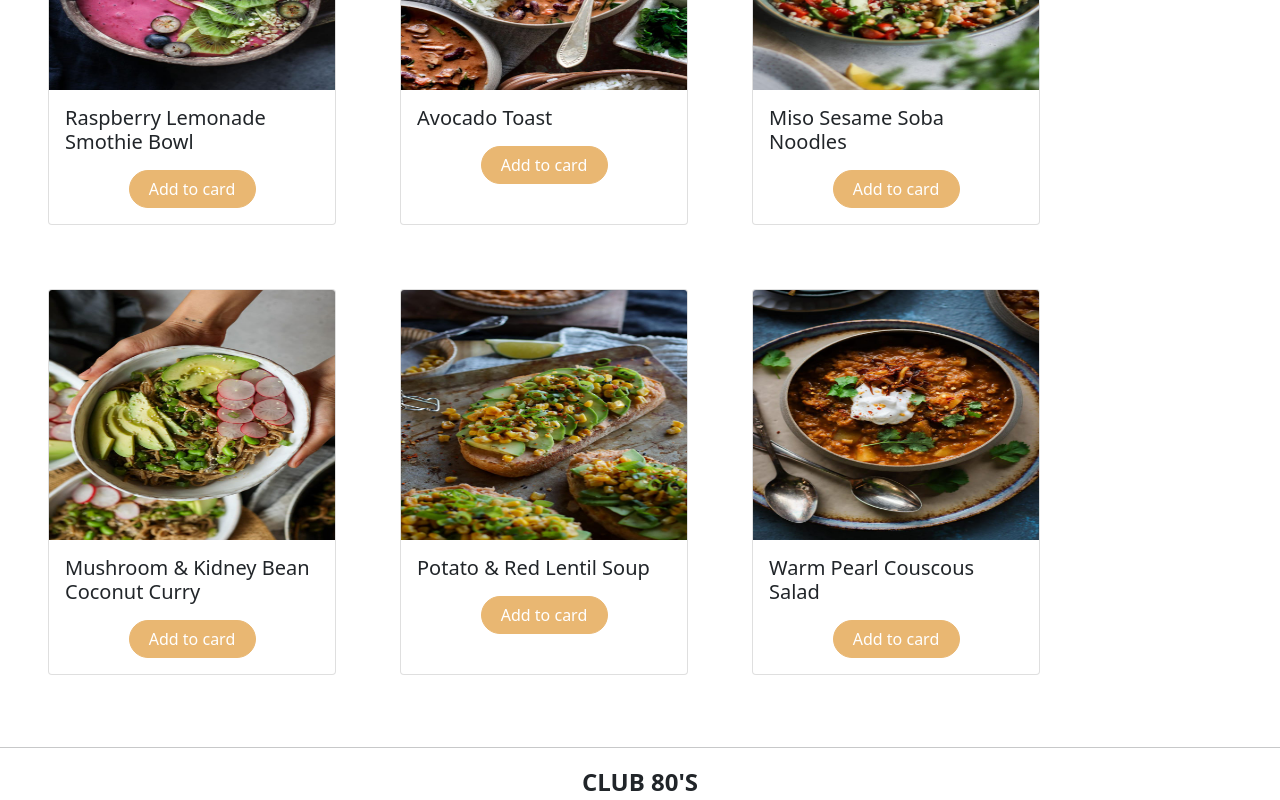
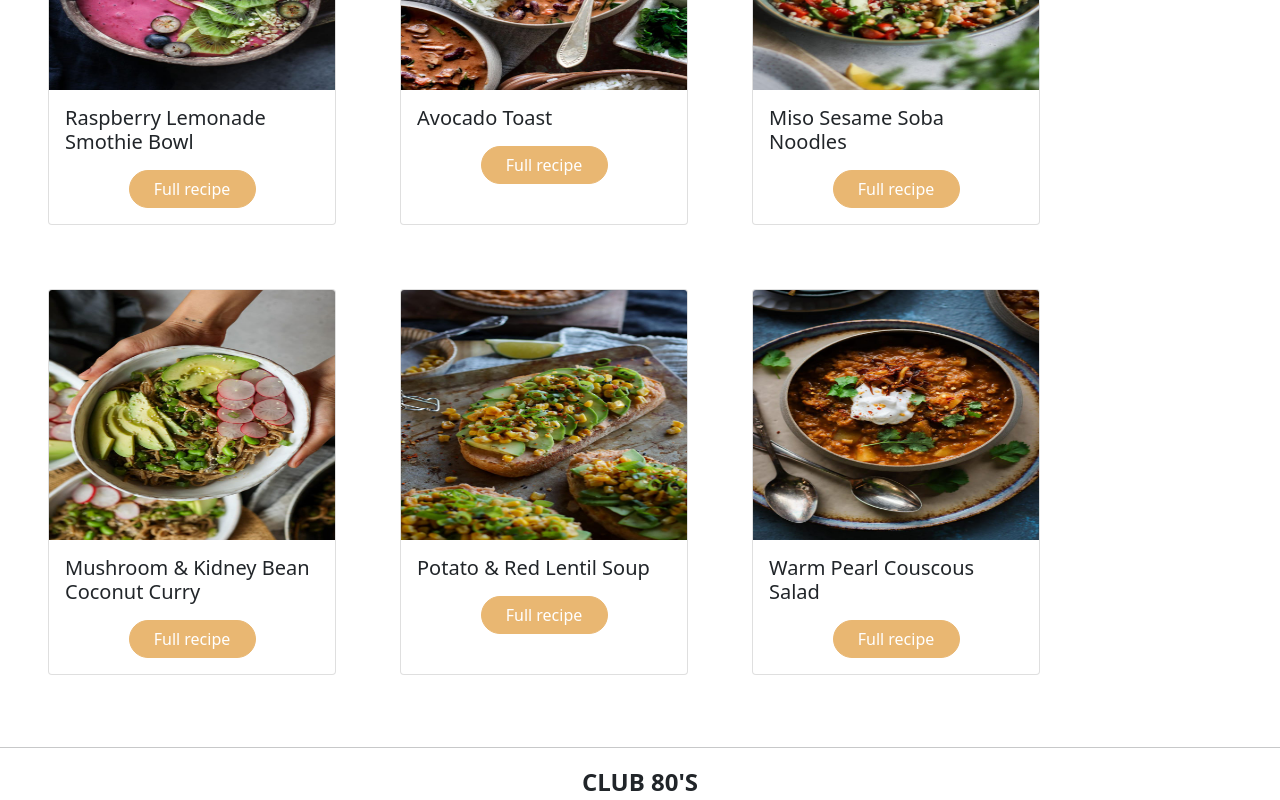
Before and after one commit to alaaedinne/food-website, a React (Create React App) app: page / in a window 1280 px wide. Shown: the part 1181-1981 px from the top of the page. Built offline with nearby package versions, Linux system fonts and the light colour scheme.

Commit message:
change btn

```diff
--- a/src/component/CardItem.js
+++ b/src/component/CardItem.js
@@ -25,7 +25,7 @@ const CardItem = () => {
                   {card.text}
               </Card.Text>
               <Stack className='col-md-6 mx-auto'>
-              <a href={card.href} className='btn' variant="secondary" style={{borderRadius:"25px", backgroundColor:"rgb(233, 183, 114)" , borderColor:"rgb(233, 183, 114)", color:"white" }} >Add to card</a>
+              <a href={card.href} className='btn' variant="secondary" style={{borderRadius:"25px", backgroundColor:"rgb(233, 183, 114)" , borderColor:"rgb(233, 183, 114)", color:"white" }} >Full recipe</a>
               </Stack>
           </Card.Body>
       </Card>
```
Also changed, not shown: src/component/Nav_bar.js (line endings or trailing spaces), src/pages/SearchPage.js (added).
